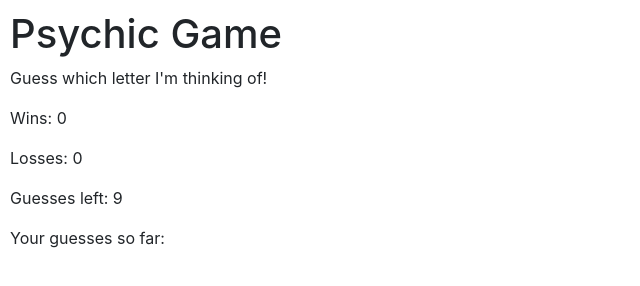
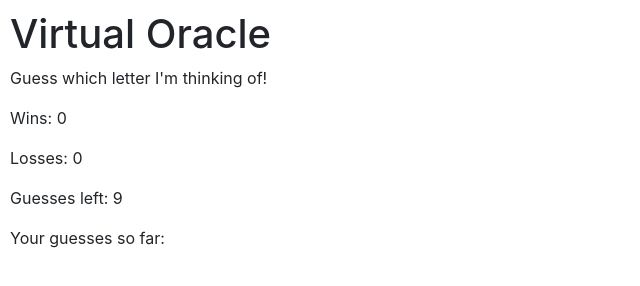
Before and after one commit to HighwireAct/Psychic-Game, a plain HTML site: page index.html in a window 1280 px wide. Shown: the whole page, without its empty margins (0-640 px from the left). Drawn offline with nearby package versions, Linux system fonts and the light colour scheme.

Commit message:
Changed webpage title and heading

```diff
--- a/index.html
+++ b/index.html
@@ -6,10 +6,10 @@
     <meta http-equiv="X-UA-Compatible" content="ie=edge">
     <link rel="stylesheet" href="https://stackpath.bootstrapcdn.com/bootstrap/4.1.3/css/bootstrap.min.css" integrity="sha384-MCw98/SFnGE8fJT3GXwEOngsV7Zt27NXFoaoApmYm81iuXoPkFOJwJ8ERdknLPMO" crossorigin="anonymous">
     <link rel="stylesheet" href="assets/css/style.css">
-    <title>Document</title>
+    <title>Virtual Oracle</title>
 </head>
 <body>
-    <h1>Psychic Game</h1>
+    <h1>Virtual Oracle</h1>
     <p>Guess which letter I'm thinking of!</p>
     <p>Wins: <span id="wins"></span></p>
     <p>Losses: <span id="losses"></span></p>
```
